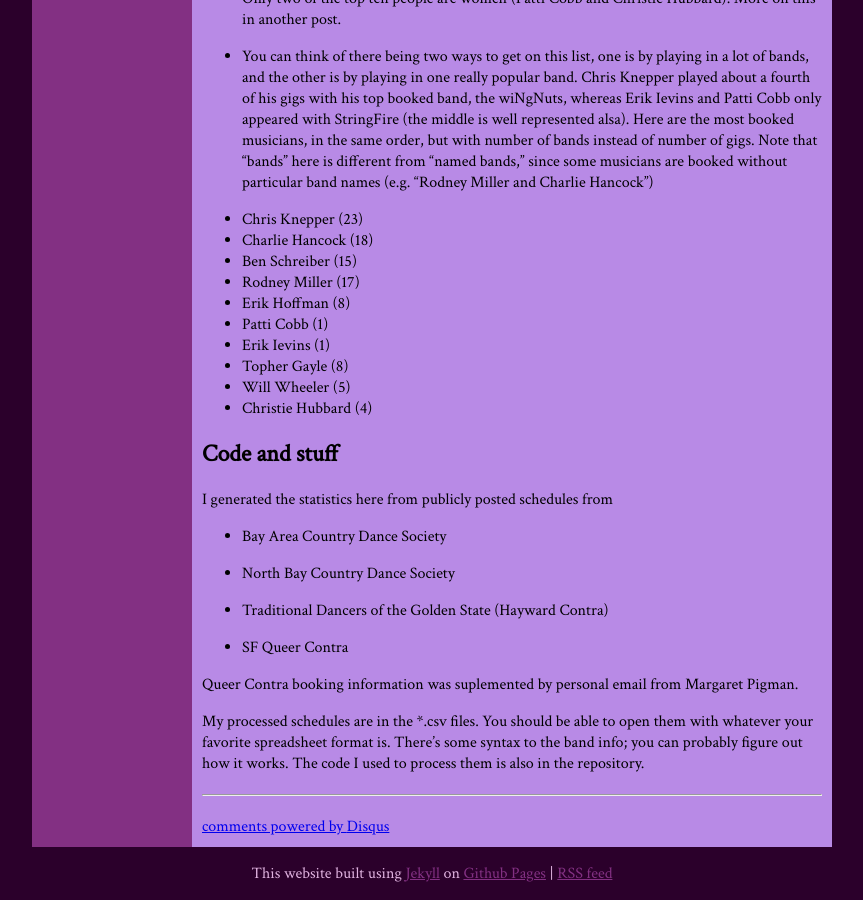
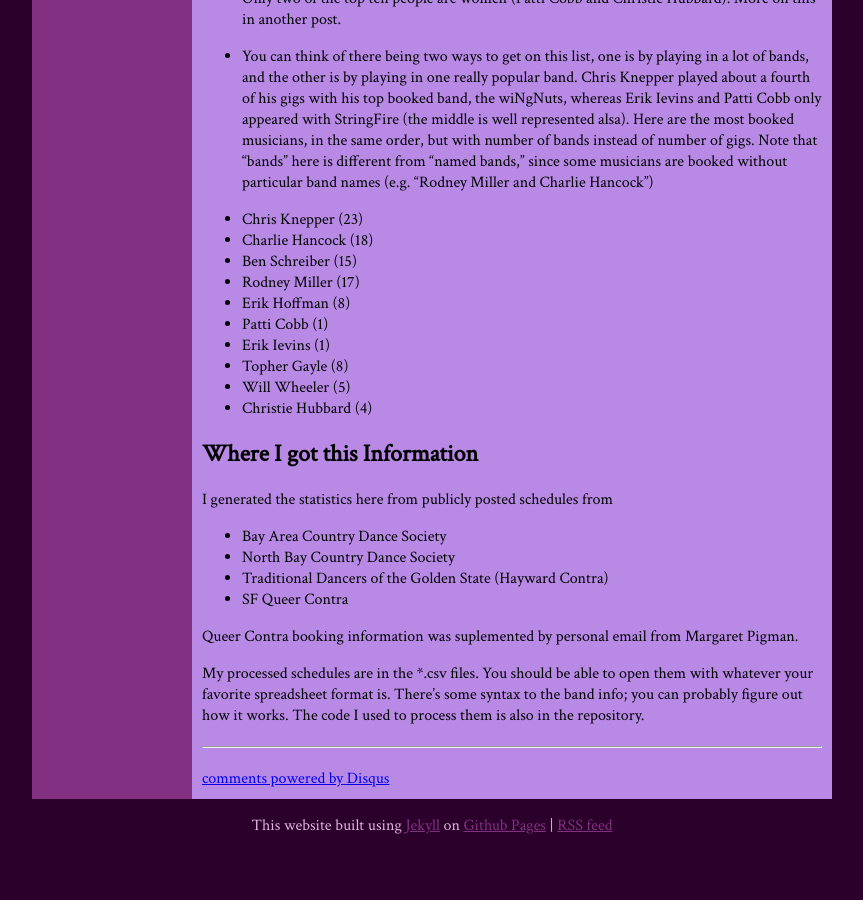
Before and after one commit to ruthie/ruthie.github.io, a Jekyll site: the page built from _posts/2015-08-16-dance-bookings.md, in a window 1280 px wide and 900 px high, scrolled down 2007 px. Shown: the whole window, without its empty margins (208-1071 px from the left). Built offline with Jekyll 4.4.1, drawn with Linux system fonts in a browser that asks for light colours; comment, search, counter and statistics services are not loaded; after the commit the page ends 2859 px from its top, so only the background shows below that.

Commit message:
fix formatting and make better title

```diff
--- a/_posts/2015-08-16-dance-bookings.md
+++ b/_posts/2015-08-16-dance-bookings.md
@@ -70,16 +70,13 @@ Things I notice here:
  * Will Wheeler (5)
  * Christie Hubbard (4)
 
-## Code and stuff
+## Where I got this Information
 
 I generated the statistics here from publicly posted schedules from
 
 * Bay Area Country Dance Society
-
 * North Bay Country Dance Society
-
 * Traditional Dancers of the Golden State (Hayward Contra)
-
 * SF Queer Contra
 
 Queer Contra booking information was suplemented by personal email from Margaret Pigman.
```
